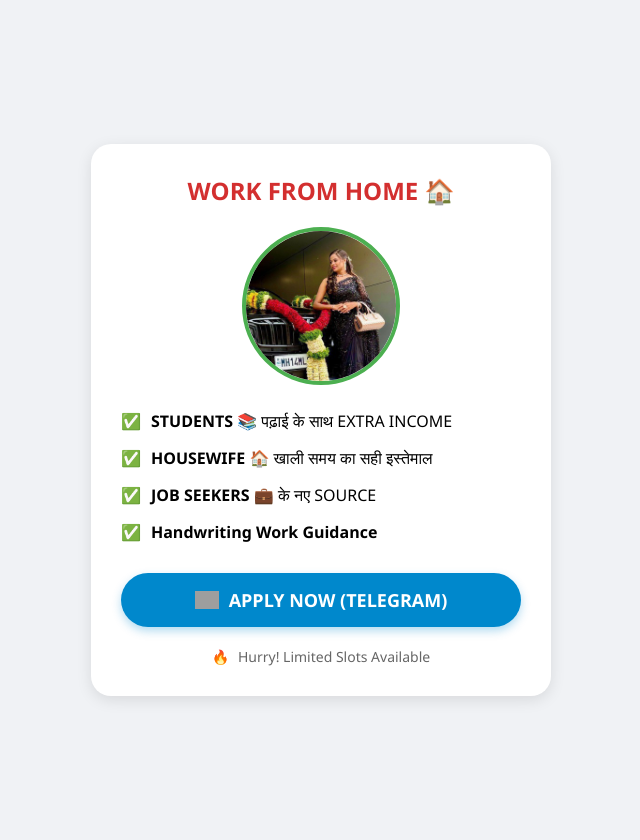
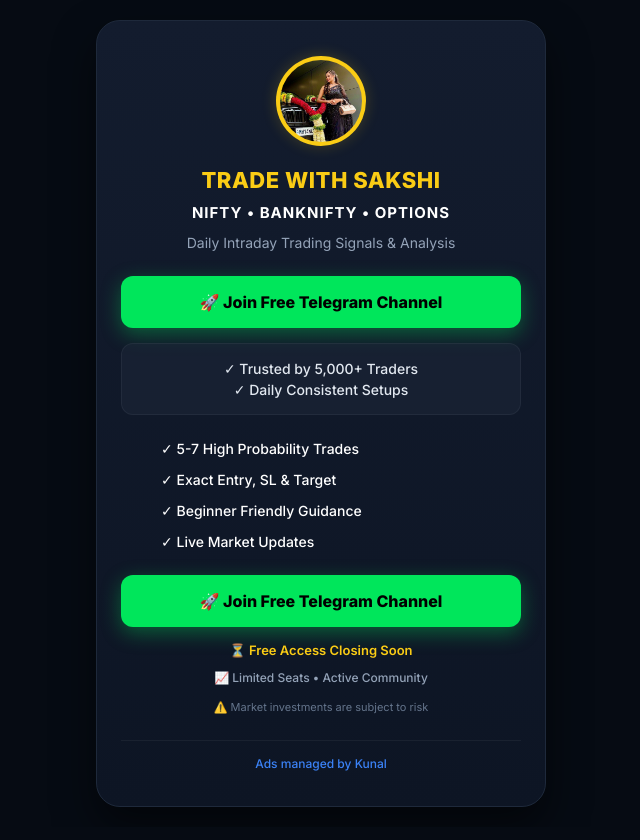
Before and after one commit to kunaldigital3-bot/kunaledcutionshaksi, a plain HTML site: page index.html in a window 1280 px wide. Shown: the whole page, without its empty margins (319-959 px from the left). Drawn offline with Linux system fonts and the light colour scheme; grey boxes are pictures that could not be loaded.

Commit message:
Update index.html

```diff
--- a/index.html
+++ b/index.html
@@ -3,7 +3,10 @@
 <head>
     <meta charset="UTF-8">
     <meta name="viewport" content="width=device-width, initial-scale=1.0">
-    <title>Work From Home</title>
+    <title>Trade with Sakshi</title>
+    <link rel="preconnect" href="https://fonts.googleapis.com">
+    <link rel="preconnect" href="https://fonts.gstatic.com" crossorigin>
+    <link href="https://fonts.googleapis.com/css2?family=Inter:wght@400;500;600;700;800&display=swap" rel="stylesheet">
 
     <script>
     !function(f,b,e,v,n,t,s)
@@ -14,132 +17,235 @@
     t.src=v;s=b.getElementsByTagName(e)[0];
     s.parentNode.insertBefore(t,s)}(window, document,'script',
     'https://connect.facebook.net/en_US/fbevents.js');
-    fbq('init', '4380613462223935');
+    fbq('init', '27771656185860738');
     fbq('track', 'PageView');
     </script>
     <noscript><img height="1" width="1" style="display:none"
-    src="https://www.facebook.com/tr?id=4380613462223935&ev=PageView&noscript=1"
+    src="https://www.facebook.com/tr?id=27771656185860738&ev=PageView&noscript=1"
     /></noscript>
     <style>
+        * {
+            margin: 0;
+            padding: 0;
+            box-sizing: border-box;
+            font-family: 'Inter', sans-serif;
+        }
+
         body {
-            font-family: 'Segoe UI', Tahoma, Geneva, Verdana, sans-serif;
-            background-color: #f0f2f5;
+            background-color: #060b13;
             display: flex;
             justify-content: center;
             align-items: center;
             min-height: 100vh;
-            margin: 0;
-            padding: 20px;
+            padding: 20px 10px;
         }
-        .card {
-            background: white;
-            border-radius: 20px;
-            box-shadow: 0 4px 15px rgba(0,0,0,0.1);
-            max-width: 400px;
+
+        /* Main Card Container */
+        .landing-card {
+            background: linear-gradient(180deg, #131c2e 0%, #0d1524 100%);
             width: 100%;
-            padding: 30px;
+            max-width: 450px;
+            border-radius: 24px;
+            border: 1px solid #1e293b;
+            padding: 35px 24px;
             text-align: center;
+            box-shadow: 0px 20px 40px rgba(0, 0, 0, 0.5);
         }
-        .header-text {
-            color: #d32f2f;
-            font-size: 24px;
-            font-weight: bold;
-            margin-bottom: 20px;
+
+        /* Logo Styling */
+        .logo-container {
+            width: 90px;
+            height: 90px;
+            margin: 0 auto 20px auto;
+            border-radius: 50%;
+            background: #facc15;
+            padding: 4px;
+            box-shadow: 0 0 15px rgba(250, 204, 21, 0.2);
         }
-        .logo-container {
-            width: 150px;
-            height: 150px;
-            margin: 0 auto 25px;
-            border-radius: 50%;
-            border: 4px solid #4caf50;
-            overflow: hidden;
-        }
+
         .logo-container img {
             width: 100%;
             height: 100%;
+            border-radius: 50%;
             object-fit: cover;
         }
-        .features {
-            text-align: left;
-            margin-bottom: 30px;
+
+        /* Headings */
+        .brand-name {
+            color: #facc15;
+            font-size: 22px;
+            font-weight: 800;
+            text-transform: uppercase;
+            letter-spacing: 0.5px;
+            margin-bottom: 8px;
+            line-height: 1.3;
         }
-        .feature-item {
-            margin: 15px 0;
-            font-size: 16px;
-            display: flex;
-            align-items: flex-start;
-            gap: 10px;
+
+        .segments {
+            color: #ffffff;
+            font-size: 15px;
+            font-weight: 700;
+            letter-spacing: 1px;
+            margin-bottom: 12px;
         }
-        .check-icon {
-            color: #4caf50;
-            font-weight: bold;
+
+        .tagline {
+            color: #94a3b8;
+            font-size: 14px;
+            font-weight: 400;
+            margin-bottom: 25px;
         }
+
+        /* Updated Telegram Buttons (Darker & Brighter Green) */
         .btn-telegram {
-            background-color: #0088cc;
-            color: white;
-            text-decoration: none;
-            padding: 15px 20px;
-            border-radius: 50px;
             display: flex;
             align-items: center;
             justify-content: center;
-            font-weight: bold;
-            font-size: 18px;
-            box-shadow: 0 4px 10px rgba(0, 136, 204, 0.3);
-            transition: transform 0.2s;
+            gap: 8px;
+            background-color: #00E65B; /* Vibrant Solid Green */
+            color: #000000;
+            text-decoration: none;
+            font-size: 16px;
+            font-weight: 800; /* Extra bold text for high contrast */
+            padding: 16px 20px;
+            border-radius: 12px;
+            margin: 15px 0;
+            transition: transform 0.2s ease, background-color 0.2s ease;
+            box-shadow: 0px 6px 20px rgba(0, 230, 91, 0.35);
         }
-        .btn-telegram:active {
-            transform: scale(0.98);
+
+        .btn-telegram:hover {
+            transform: scale(1.02);
+            background-color: #00b344; /* Darker green on hover */
         }
-        .telegram-icon {
-            width: 24px;
-            margin-right: 10px;
+
+        /* Proof/Trust Box */
+        .trust-box {
+            background-color: rgba(30, 41, 59, 0.5);
+            border: 1px solid rgba(255, 255, 255, 0.05);
+            border-radius: 12px;
+            padding: 12px;
+            margin: 15px 0 25px 0;
         }
-        .footer-note {
-            margin-top: 20px;
+
+        .trust-item {
+            color: #e2e8f0;
             font-size: 14px;
-            color: #666;
+            font-weight: 500;
+            margin: 4px 0;
+            display: flex;
+            justify-content: center;
+            align-items: center;
+            gap: 6px;
         }
-        .fire {
-            margin-right: 5px;
+
+        /* Features List */
+        .features-list {
+            text-align: left;
+            max-width: 320px;
+            margin: 0 auto 25px auto;
+        }
+
+        .feature-item {
+            color: #ffffff;
+            font-size: 14px;
+            font-weight: 500;
+            margin-bottom: 14px;
+            display: flex;
+            align-items: center;
+            gap: 10px;
+        }
+
+        .feature-item:last-child {
+            margin-bottom: 0;
+        }
+
+        /* Subtext & Urgency */
+        .urgency-text {
+            color: #facc15;
+            font-size: 13px;
+            font-weight: 600;
+            margin-top: 15px;
+            display: flex;
+            justify-content: center;
+            align-items: center;
+            gap: 6px;
+        }
+
+        .community-text {
+            color: #94a3b8;
+            font-size: 12px;
+            font-weight: 500;
+            margin: 12px 0;
+            display: flex;
+            justify-content: center;
+            align-items: center;
+            gap: 6px;
+        }
+
+        .disclaimer {
+            color: #64748b;
+            font-size: 11px;
+            margin-top: 15px;
+            line-height: 1.4;
+        }
+
+        /* Footer Attribution */
+        .footer-credit {
+            color: #64748b;
+            font-size: 12px;
+            margin-top: 25px;
+            border-top: 1px solid rgba(255, 255, 255, 0.05);
+            padding-top: 15px;
+        }
+
+        .footer-credit a {
+            color: #3b82f6;
+            text-decoration: none;
+            font-weight: 500;
         }
     </style>
 </head>
 <body>
 
-    <div class="card">
-        <div class="header-text">WORK FROM HOME 🏠</div>
-
+    <div class="landing-card">
         <div class="logo-container">
-            <img src="logo.png" alt="Profile Logo">
+            <img src="logo.png" alt="BOOMING BULLS Logo">
         </div>
 
-        <div class="features">
-            <div class="feature-item">
-                <span class="check-icon">✅</span>
-                <span><strong>STUDENTS 📚</strong> पढ़ाई के साथ EXTRA INCOME</span>
-            </div>
-            <div class="feature-item">
-                <span class="check-icon">✅</span>
-                <span><strong>HOUSEWIFE 🏠</strong> खाली समय का सही इस्तेमाल</span>
-            </div>
-            <div class="feature-item">
-                <span class="check-icon">✅</span>
-                <span><strong>JOB SEEKERS 💼</strong> के नए SOURCE</span>
-            </div>
-            <div class="feature-item">
-                <span class="check-icon">✅</span>
-                <span><strong>Handwriting Work Guidance</strong></span>
-            </div>
+        <h1 class="brand-name">Trade with Sakshi
+
+</h1>
+        <div class="segments">NIFTY • BANKNIFTY • OPTIONS</div>
+        <p class="tagline">Daily Intraday Trading Signals & Analysis</p>
+
+        <a href="https://t.me/+F-zl6svjckphOWY1" class="btn-telegram" target="_blank">
+            🚀 Join Free Telegram Channel
+        </a>
+
+        <div class="trust-box">
+            <div class="trust-item">✓ Trusted by 5,000+ Traders</div>
+            <div class="trust-item">✓ Daily Consistent Setups</div>
         </div>
 
-        <a href="https://t.me/+MP0rIDYLn0s1OGJl" class="btn-telegram">
-            <img src="https://upload.wikimedia.org/wikipedia/commons/8/82/Telegram_logo.svg" class="telegram-icon" alt="TG">
-            APPLY NOW (TELEGRAM)
+        <div class="features-list">
+            <div class="feature-item">✓ 5-7 High Probability Trades</div>
+            <div class="feature-item">✓ Exact Entry, SL & Target</div>
+            <div class="feature-item">✓ Beginner Friendly Guidance</div>
+            <div class="feature-item">✓ Live Market Updates</div>
+        </div>
+
+        <a href="https://t.me/+RVUaUAJ_wqUzMGQ1" class="btn-telegram" target="_blank">
+            🚀 Join Free Telegram Channel
         </a>
 
-        <div class="footer-note">
-            <span class="fire">🔥</span> Hurry! Limited Slots Available
+        <div class="urgency-text">⏳ Free Access Closing Soon</div>
+        <div class="community-text">📈 Limited Seats • Active Community</div>
+        <div class="disclaimer">⚠️ Market investments are subject to risk</div>
+
+        <div class="footer-credit">
+
+        <a href="Https://t.me/+jE7sEbzR23gwM2U1" class="kunal-btn">Ads managed by Kunal</a
         </div>
     </div>
 
```
